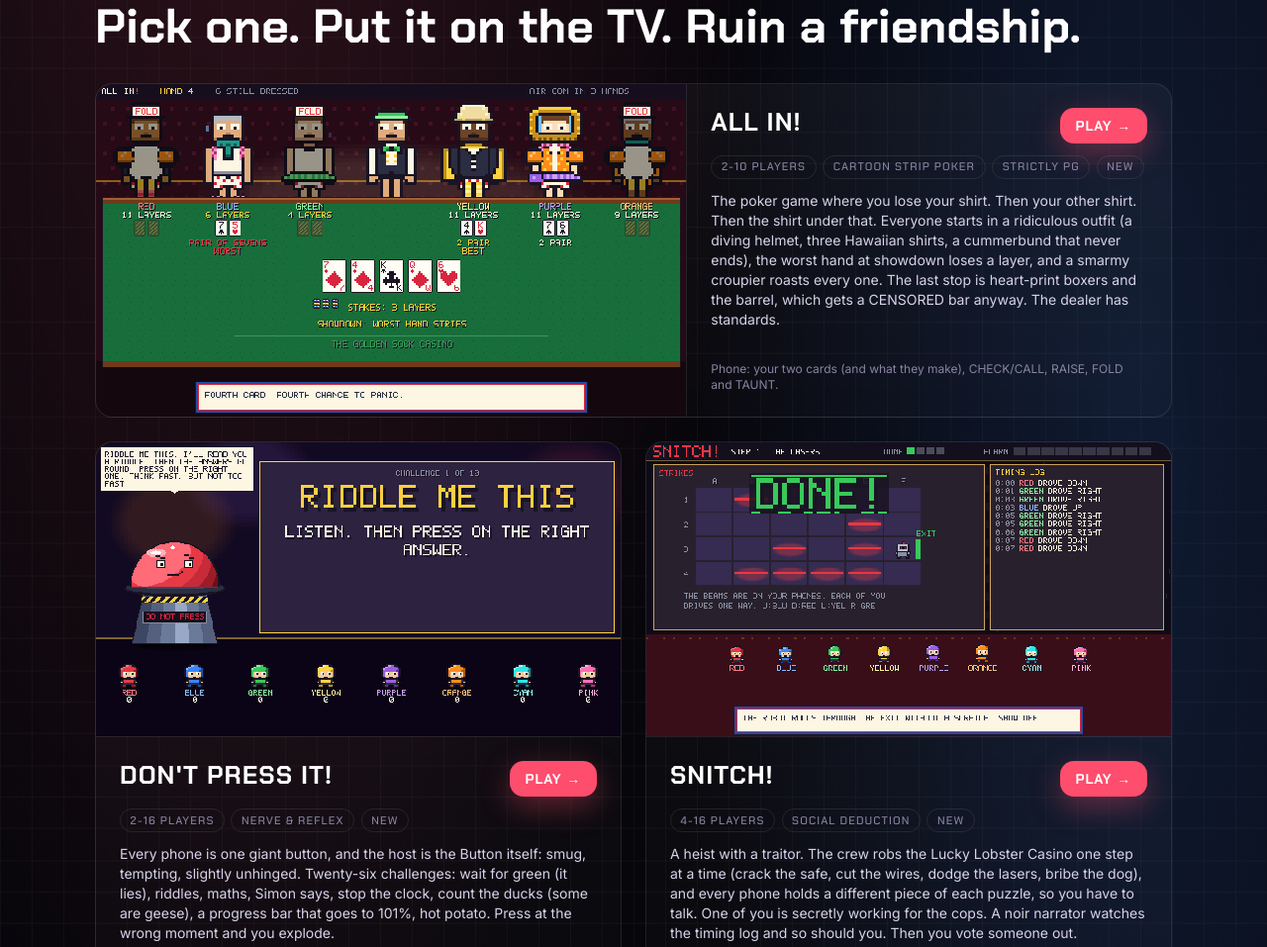
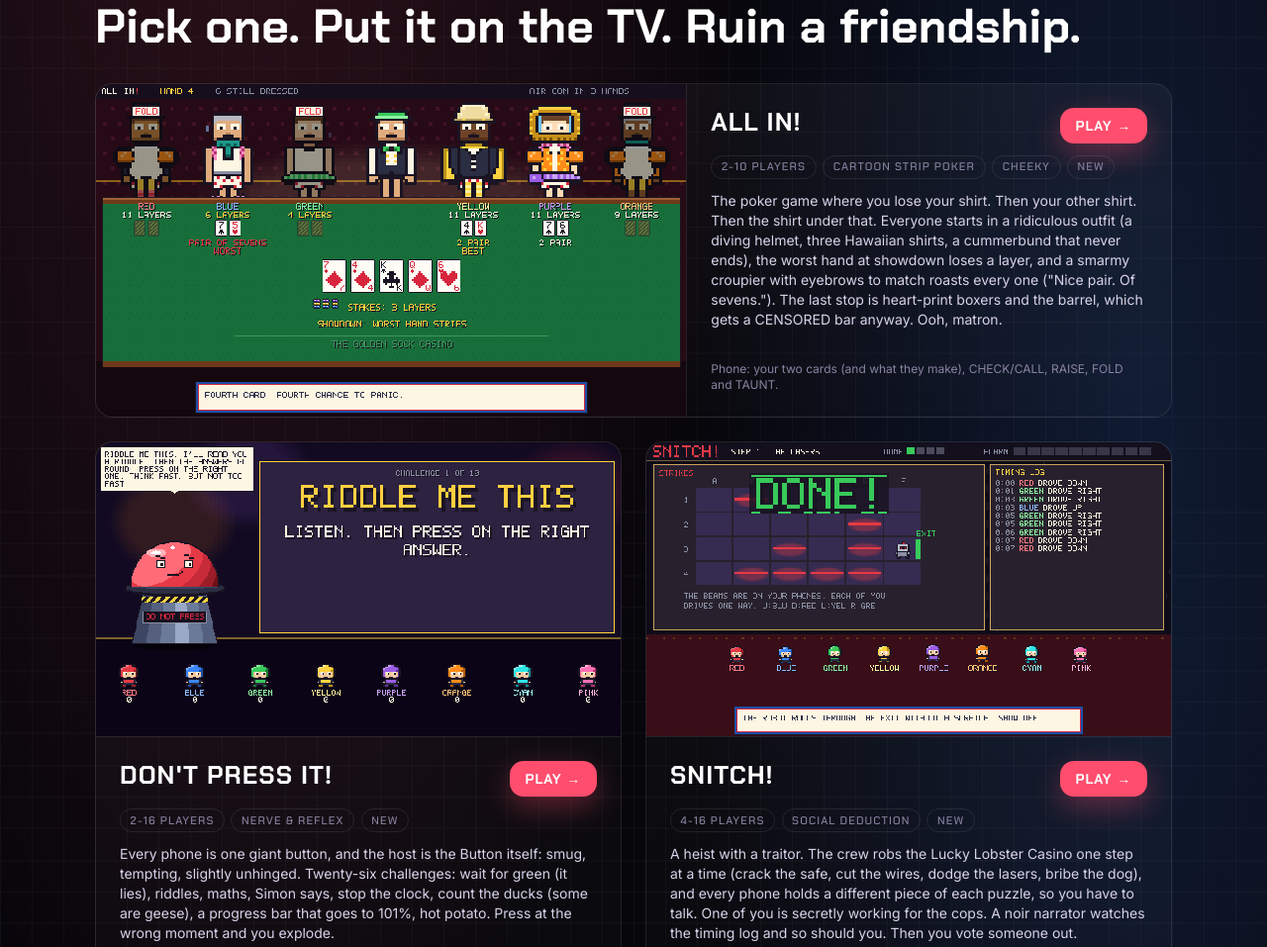
Before and after one commit to jclement/stickdrift, a website built with Vite: page src/client/index.html in a window 1280 px wide. Shown: the part 992-1949 px from the top of the page at 99% size. Built offline with nearby package versions, Linux system fonts and the light colour scheme; no server answers.

Commit message:
ALL IN! card: cheeky, not strictly PG
Co-Authored-By: Claude Opus 5.5 <noreply@anthropic.com>

```diff
--- a/src/client/index.html
+++ b/src/client/index.html
@@ -77,11 +77,11 @@
             <img class="game-shot" src="/games/allin.png" alt="ALL IN!: cartoon card players in absurd outfits around a felt table at showdown" />
             <div class="p-6 flex flex-col gap-3 flex-1">
               <div class="flex items-baseline justify-between gap-3"><h3 class="game-title">ALL IN!</h3><span class="btn-hot !py-2 !px-4 text-sm">PLAY →</span></div>
-              <div class="game-tags"><span>2-10 PLAYERS</span><span>CARTOON STRIP POKER</span><span>STRICTLY PG</span><span>NEW</span></div>
+              <div class="game-tags"><span>2-10 PLAYERS</span><span>CARTOON STRIP POKER</span><span>CHEEKY</span><span>NEW</span></div>
               <p class="text-sm">The poker game where you lose your shirt. Then your other shirt. Then the shirt under that. Everyone starts in a ridiculous
                 outfit (a diving helmet, three Hawaiian shirts, a cummerbund that never ends), the worst hand at showdown loses a layer, and a
-                smarmy croupier roasts every one. The last stop is heart-print boxers and the barrel, which gets a CENSORED bar anyway. The
-                dealer has standards.</p>
+                smarmy croupier with eyebrows to match roasts every one ("Nice pair. Of sevens."). The last stop is heart-print boxers and
+                the barrel, which gets a CENSORED bar anyway. Ooh, matron.</p>
               <p class="text-xs text-muted mt-auto">Phone: your two cards (and what they make), CHECK/CALL, RAISE, FOLD and TAUNT.</p>
             </div>
           </a>
```
Also changed, not shown: README.md.
